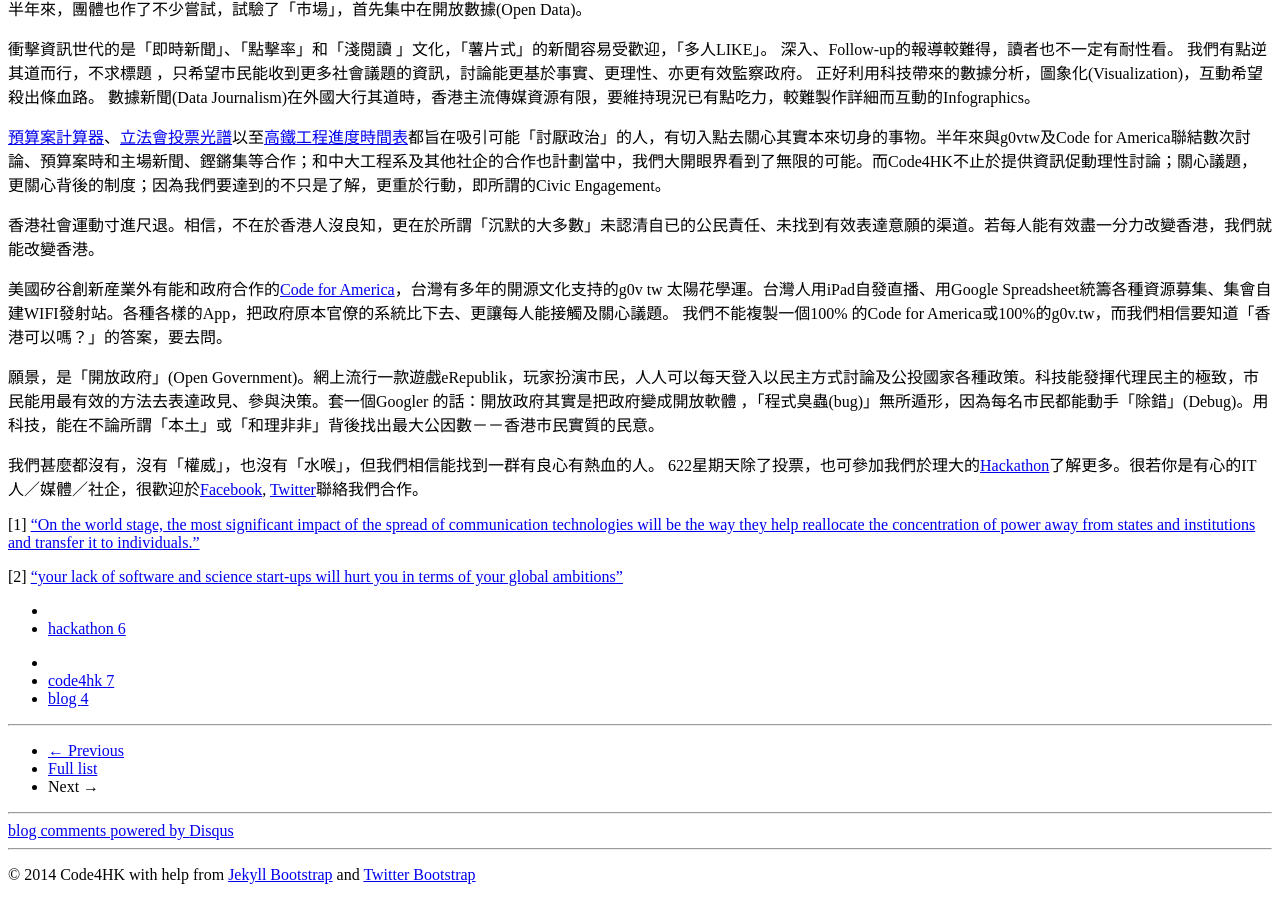
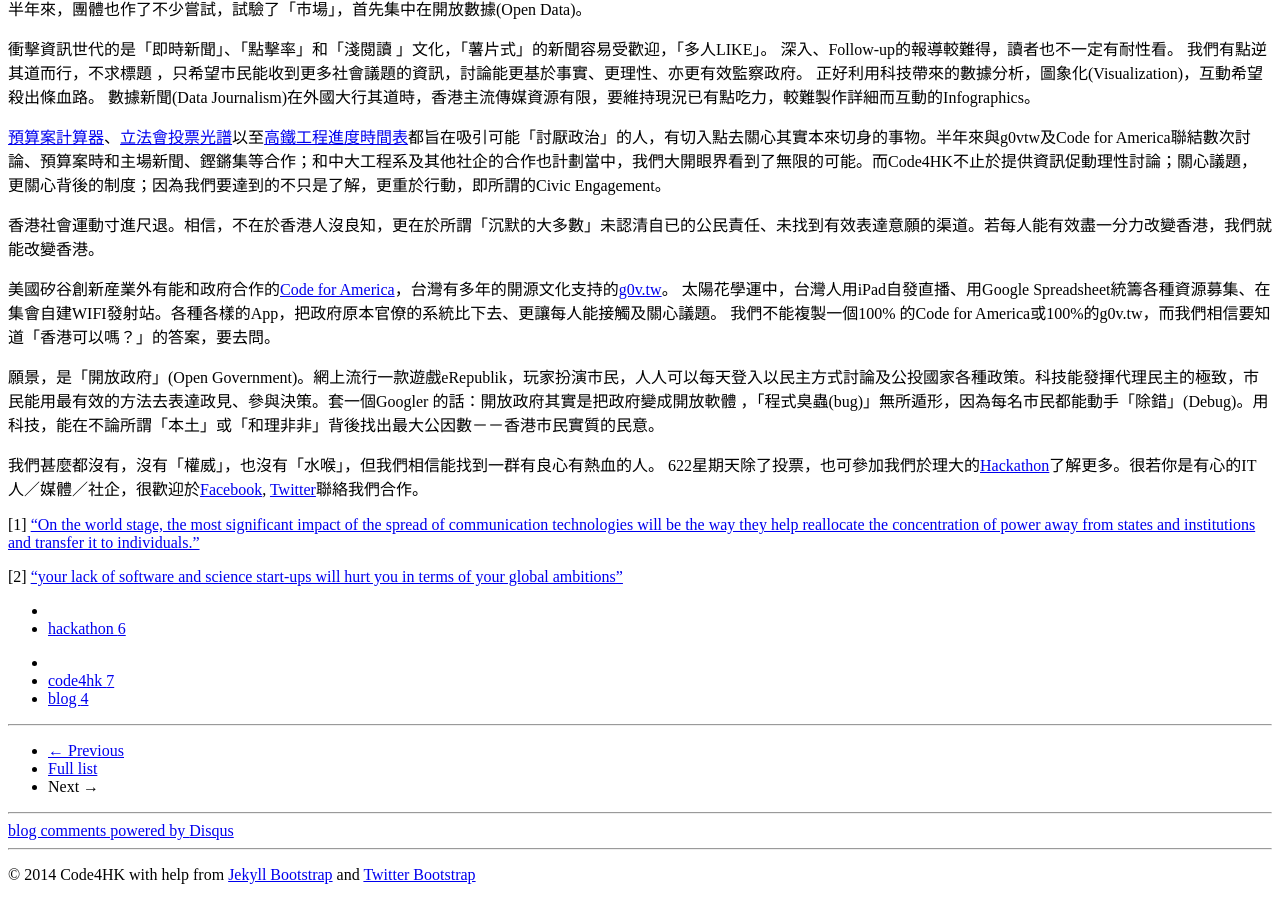
Before and after one commit to code4hk/code4hk.github.io, a Jekyll site: the page built from _posts/2014-06-16-code4hk-用程式改變香港.md, in a window 1280 px wide and 900 px high, scrolled down 617 px. Built offline with Jekyll 4.4.1, drawn with Linux system fonts in a browser that asks for light colours; Markdown is read by kramdown in place of the engine named in the settings; comment, search, counter and statistics services are not loaded.

Commit message:
Update 2014-06-16-code4hk-用程式改變香港.md

```diff
--- a/_posts/2014-06-16-code4hk-用程式改變香港.md
+++ b/_posts/2014-06-16-code4hk-用程式改變香港.md
@@ -42,8 +42,8 @@ Code for Hong Kong 希望創造一個Civic hacking平台，讓人找到志同道
 
 香港社會運動寸進尺退。相信，不在於香港人沒良知，更在於所謂「沉默的大多數」未認清自已的公民責任、未找到有效表達意願的渠道。若每人能有效盡一分力改變香港，我們就能改變香港。
 
-美國矽谷創新産業外有能和政府合作的[Code for America](http://codeforamerica.org/)，台灣有多年的開源文化支持的g0v tw
-太陽花學運。台灣人用iPad自發直播、用Google Spreadsheet統籌各種資源募集、集會自建WIFI發射站。各種各樣的App，把政府原本官僚的系統比下去、更讓每人能接觸及關心議題。
+美國矽谷創新産業外有能和政府合作的[Code for America](http://codeforamerica.org/)，台灣有多年的開源文化支持的[g0v.tw](http://www.g0v.tw)。
+太陽花學運中，台灣人用iPad自發直播、用Google Spreadsheet統籌各種資源募集、在集會自建WIFI發射站。各種各樣的App，把政府原本官僚的系統比下去、更讓每人能接觸及關心議題。
 我們不能複製一個100% 的Code for America或100%的g0v.tw，而我們相信要知道「香港可以嗎？」的答案，要去問。
 
 願景，是「開放政府」(Open Government)。網上流行一款遊戲eRepublik，玩家扮演市民，人人可以每天登入以民主方式討論及公投國家各種政策。科技能發揮代理民主的極致，市民能用最有效的方法去表達政見、參與決策。套一個Googler 的話：開放政府其實是把政府變成開放軟體 ，「程式臭蟲(bug)」無所遁形，因為每名市民都能動手「除錯」(Debug)。用科技，能在不論所謂「本土」或「和理非非」背後找出最大公因數－－香港市民實質的民意。
```
